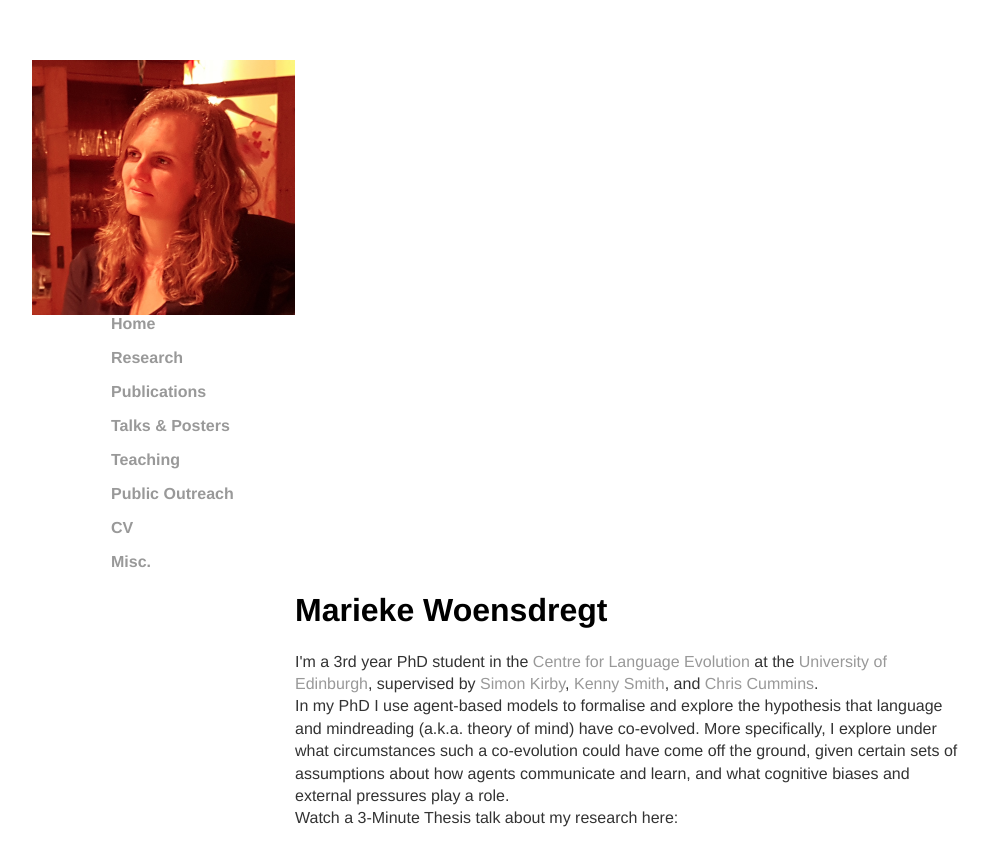
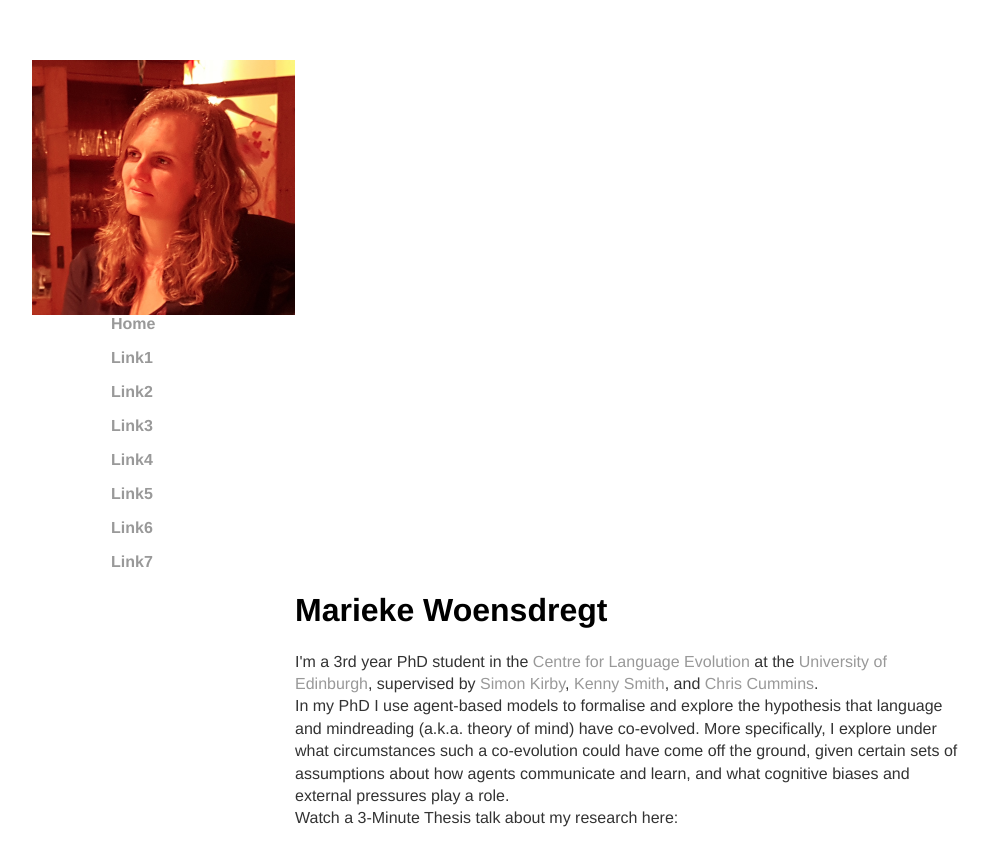
Before and after one commit to marieke-woensdregt/marieke-woensdregt.github.io, a Jekyll site: the page built from index.html, in a window 1280 px wide, cut to the strip 0-842 px from the top of the page. Shown: the whole strip, without its empty margins (121-1110 px from the left). Built offline with Jekyll 4.4.1, drawn with Linux system fonts in a browser that asks for light colours.

Commit message:
Update index.html

```diff
--- a/index.html
+++ b/index.html
@@ -9,13 +9,13 @@ title: Marieke Woensdregt
 	<img src="/images/Me_Feest_Andrea.jpg" alt="me" style="float:right;width:262.75px;height:254.75px;">
 	<ul style="list-style: none;">
 		<li><a href="/"> <h3> Home </h3> </a></li>
-		<li><a href="/research"> <h3> Research </h3> </a></li>
-		<li><a href="/publications"> <h3> Publications </h3> </a></li>
-		<li><a href="/talks_n_posters"> <h3> Talks &amp; Posters </h3> </a></li>
-		<li><a href="/teaching"> <h3> Teaching </h3> </a></li>
-		<li><a href="/public_outreach"> <h3> Public Outreach </h3> </a></li>
-		<li><a href="/cv"> <h3> CV </h3> </a></li>
-		<li><a href="/misc"> <h3> Misc. </h3> </a></li>
+		<li><a href="/research"> <h3> Link1 </h3> </a></li>
+		<li><a href="/publications"> <h3> Link2 </h3> </a></li>
+		<li><a href="/talks_n_posters"> <h3> Link3 </h3> </a></li>
+		<li><a href="/teaching"> <h3> Link4 </h3> </a></li>
+		<li><a href="/public_outreach"> <h3> Link5 </h3> </a></li>
+		<li><a href="/cv"> <h3> Link6 </h3> </a></li>
+		<li><a href="/misc"> <h3> Link7 </h3> </a></li>
 	</ul>
 </div>
 
```
